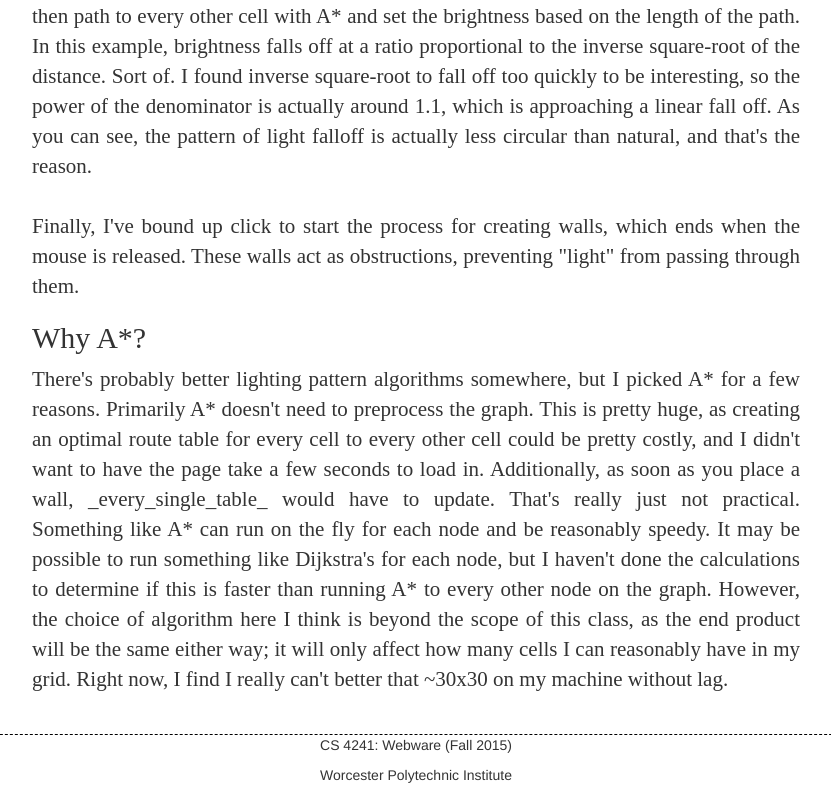
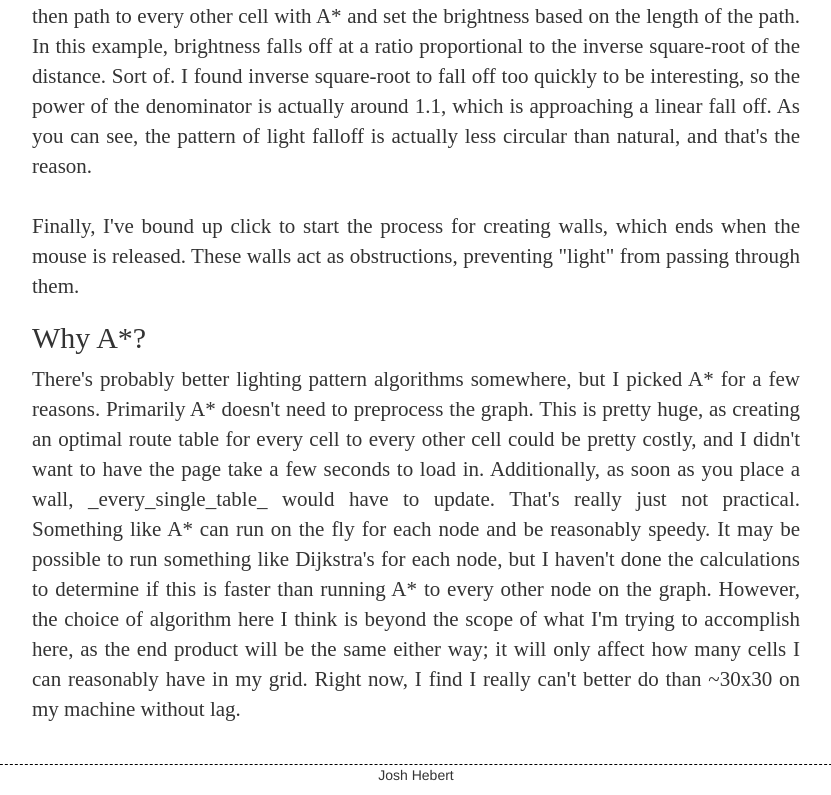
Before and after one commit to Jhebes/lighting-engine, a website: page index.html in a window 1280 px wide. Shown: the part 1329-2124 px from the top of the page, without its empty margins (224-1055 px from the left). Drawn offline with nearby package versions, Linux system fonts and the light colour scheme; a web font is replaced by a local one.

Commit message:
Modified some about text

```diff
--- a/index.html
+++ b/index.html
@@ -42,15 +42,14 @@
             <br><br>
             Finally, I've bound up click to start the process for creating walls, which ends when the mouse is released. These walls act as obstructions, preventing "light" from passing through them.
             <h2>Why A*?</h2>
-            There's probably better lighting pattern algorithms somewhere, but I picked A* for a few reasons. Primarily A* doesn't need to preprocess the graph. This is pretty huge, as creating an optimal route table for every cell to every other cell could be pretty costly, and I didn't want to have the page take a few seconds to load in. Additionally, as soon as you place a wall, _every_single_table_ would have to update. That's really just not practical. Something like A* can run on the fly for each node and be reasonably speedy. It may be possible to run something like Dijkstra's for each node, but I haven't done the calculations to determine if this is faster than running A* to every other node on the graph. However, the choice of algorithm here I think is beyond the scope of this class, as the end product will be the same either way; it will only affect how many cells I can reasonably have in my grid. Right now, I find I really can't better that ~30x30 on my machine without lag.
+            There's probably better lighting pattern algorithms somewhere, but I picked A* for a few reasons. Primarily A* doesn't need to preprocess the graph. This is pretty huge, as creating an optimal route table for every cell to every other cell could be pretty costly, and I didn't want to have the page take a few seconds to load in. Additionally, as soon as you place a wall, _every_single_table_ would have to update. That's really just not practical. Something like A* can run on the fly for each node and be reasonably speedy. It may be possible to run something like Dijkstra's for each node, but I haven't done the calculations to determine if this is faster than running A* to every other node on the graph. However, the choice of algorithm here I think is beyond the scope of what I'm trying to accomplish here, as the end product will be the same either way; it will only affect how many cells I can reasonably have in my grid. Right now, I find I really can't better do than ~30x30 on my machine without lag.
             <br>
         </section>
     </div>
     <br><br>
     <div class="divider"></div>
     <div class="text-center">
-        <p>CS 4241: Webware (Fall 2015)</p>
-        <p>Worcester Polytechnic Institute</p>
+        <p>Josh Hebert</p>
     </div>
     <!-- Bootstrap -->
     <script type="text/javascript" src="bower_components/jquery/dist/jquery.min.js"></script>
```
